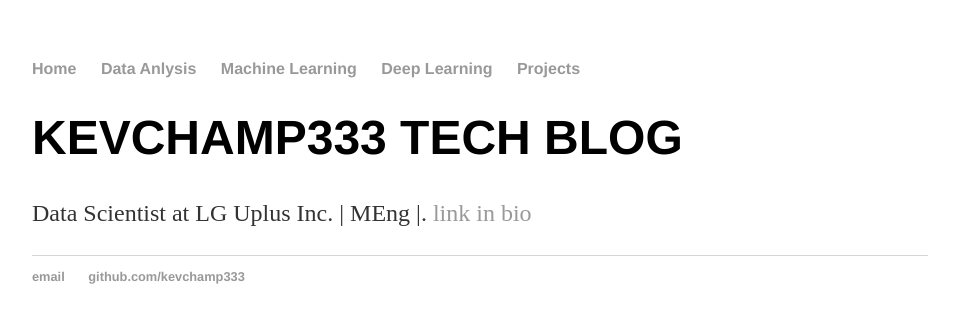
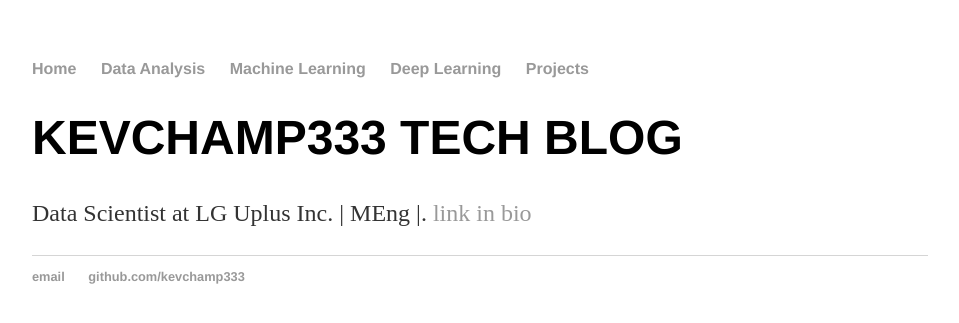
Before and after one commit to kevchamp333/kevchamp333.github.io, a Jekyll site: the page built from index.html, in a window 1280 px wide. Shown: the top 323 px of the page, without its empty margins (160-1119 px from the left). Built offline with Jekyll 4.4.1, drawn with Linux system fonts in a browser that asks for light colours; Markdown is read by kramdown in place of the engine named in the settings.

Commit message:
Update default.html

```diff
--- a/_layouts/default.html
+++ b/_layouts/default.html
@@ -9,7 +9,7 @@
 			<nav>
 	    		<ul>
 	        		<li><a href="/">Home</a></li>
-	        		<li><a href="/Data Analysis">Data Anlysis</a></li>
+	        		<li><a href="/Data Analysis">Data Analysis</a></li>
 	        		<li><a href="/Machine Learning">Machine Learning</a></li>
 				<li><a href="/Deep Learning">Deep Learning</a></li>
 				<li><a href="/Projects">Projects</a></li>
```
